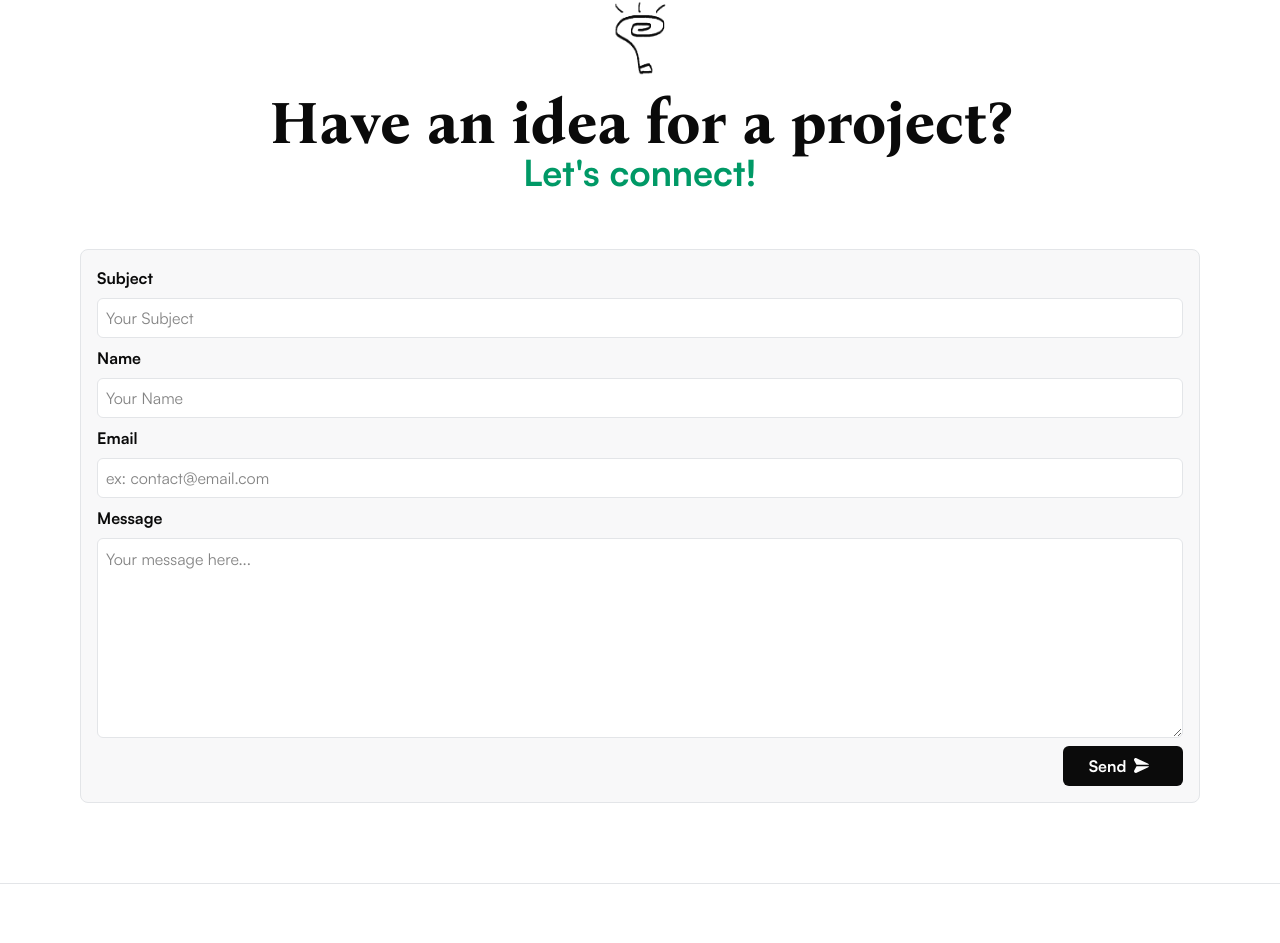
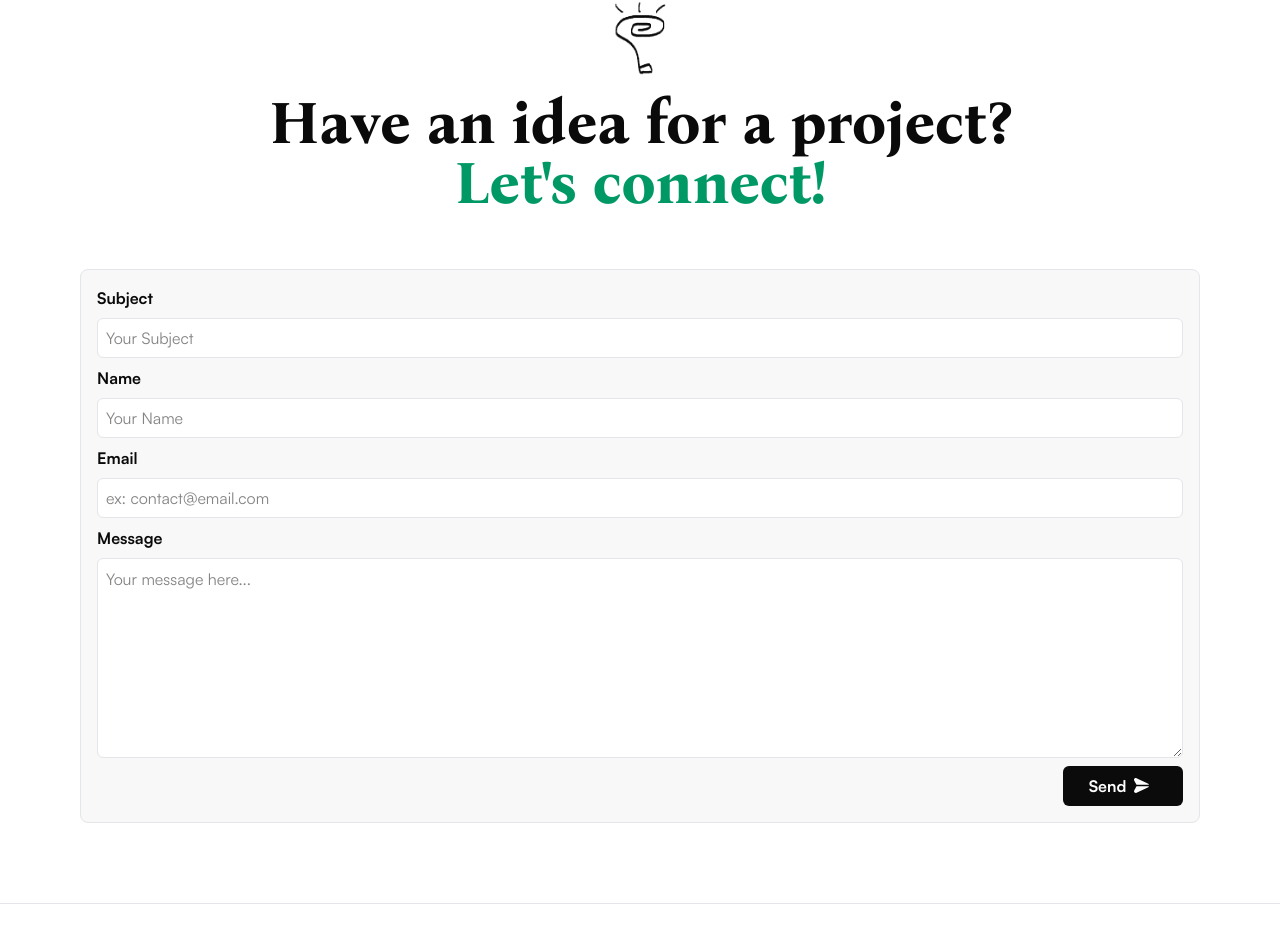
Before and after one commit to armst209/portfolio-website, a Next.js app: page / in a window 1280 px wide. Shown: the part 4871-5814 px from the top of the page. Built offline with nearby package versions, Linux system fonts and the light colour scheme; no server answers.

Commit message:
style: Update h2 element in ContactMe component for improved typography and consistency

```diff
--- a/app/components/ContactMe/ContactMe.tsx
+++ b/app/components/ContactMe/ContactMe.tsx
@@ -26,7 +26,9 @@ const ContactMe = () => {
                         >
                             Have an idea for a project?
                         </h1>
-                        <h2 className="text-emerald-green-custom font-bold text-xl z-10 md:text-2xl xl:text-4xl dark:text-orange-custom">
+                        <h2
+                            className={`${bonaNova.className} text-emerald-green-custom font-bold lg:text-5xl xl:text-6xl dark:text-orange-custom`}
+                        >
                             Let&apos;s connect!
                         </h2>
                     </div>
```
